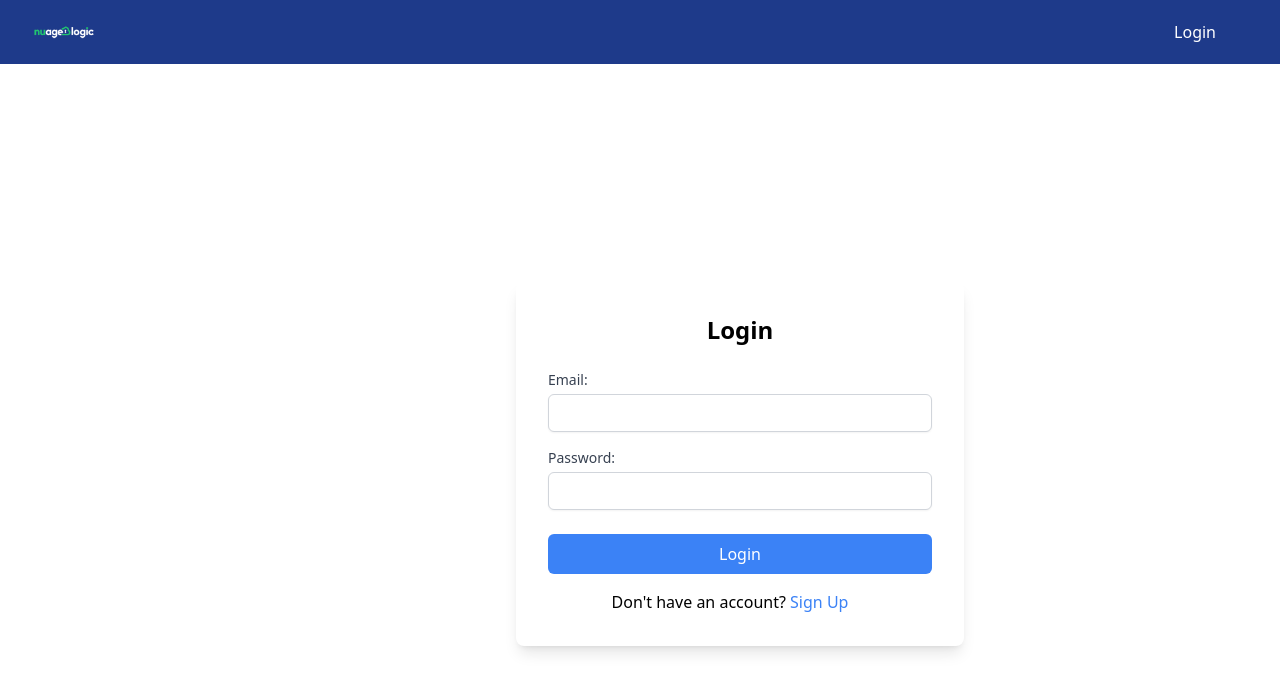
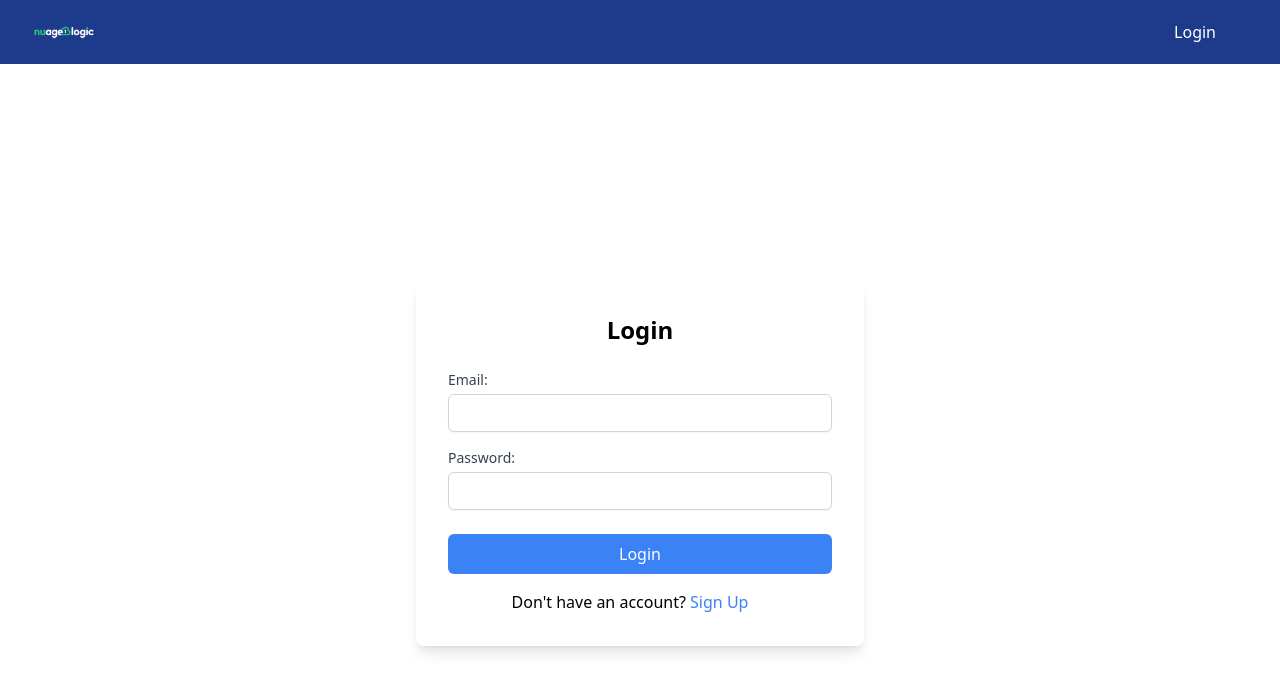
Before and after one commit to harshitpanwar/Nuage-Logic-Dashboard, a React (Vite) app in the folder client/: page /login in a window 1280 px wide. Shown: the top 692 px of the page. Built offline with nearby package versions, Linux system fonts and the light colour scheme; no server answers.

Commit message:
css changes

```diff
--- a/client/src/App.jsx
+++ b/client/src/App.jsx
@@ -51,7 +51,7 @@ function App() {
 
         <div className='flex flex-row items-center w-full'>
             <SideBar />
-          <div className='ml-0 md:ml-[200px] w-full'>
+          <div className={authData?.userId?'ml-0 md:ml-[200px] w-full':'w-full'}>
             <Routes>
               <Route path='/login' element={<Login />} />
               <Route path='/signup' element={<Signup />} />
```
